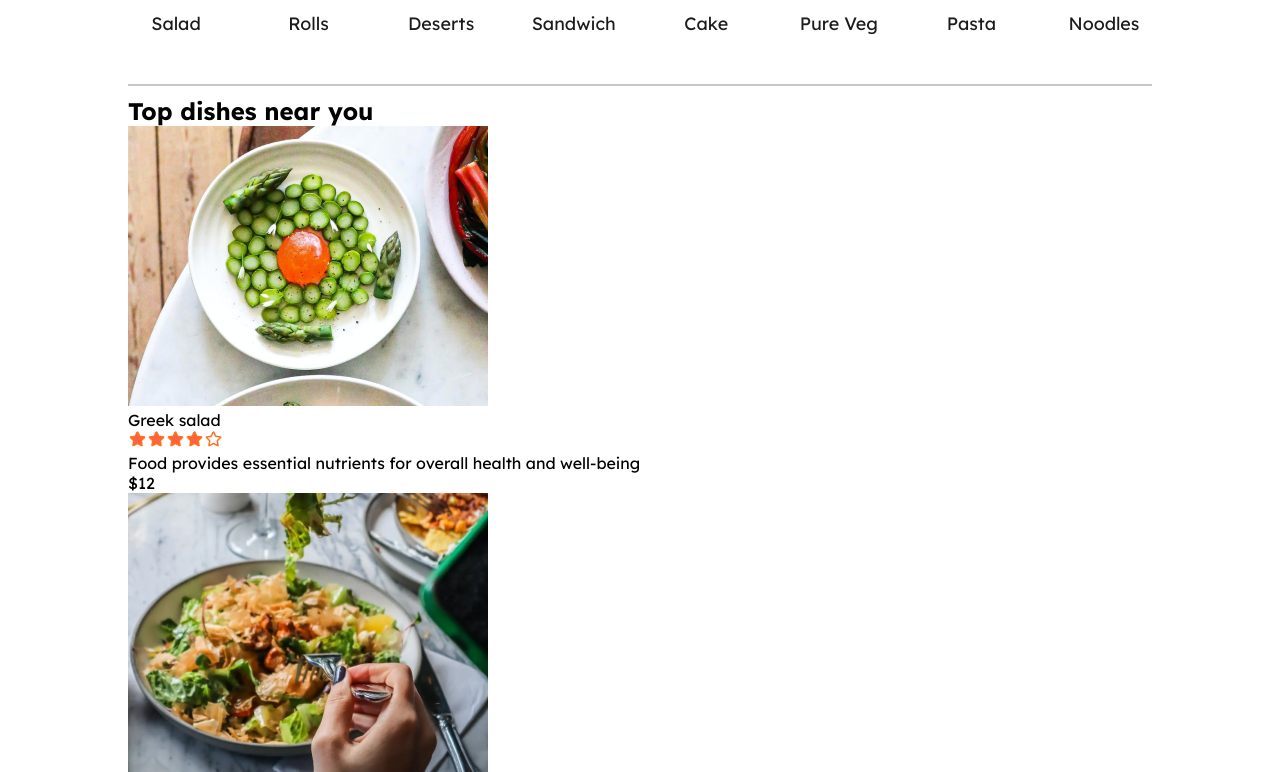
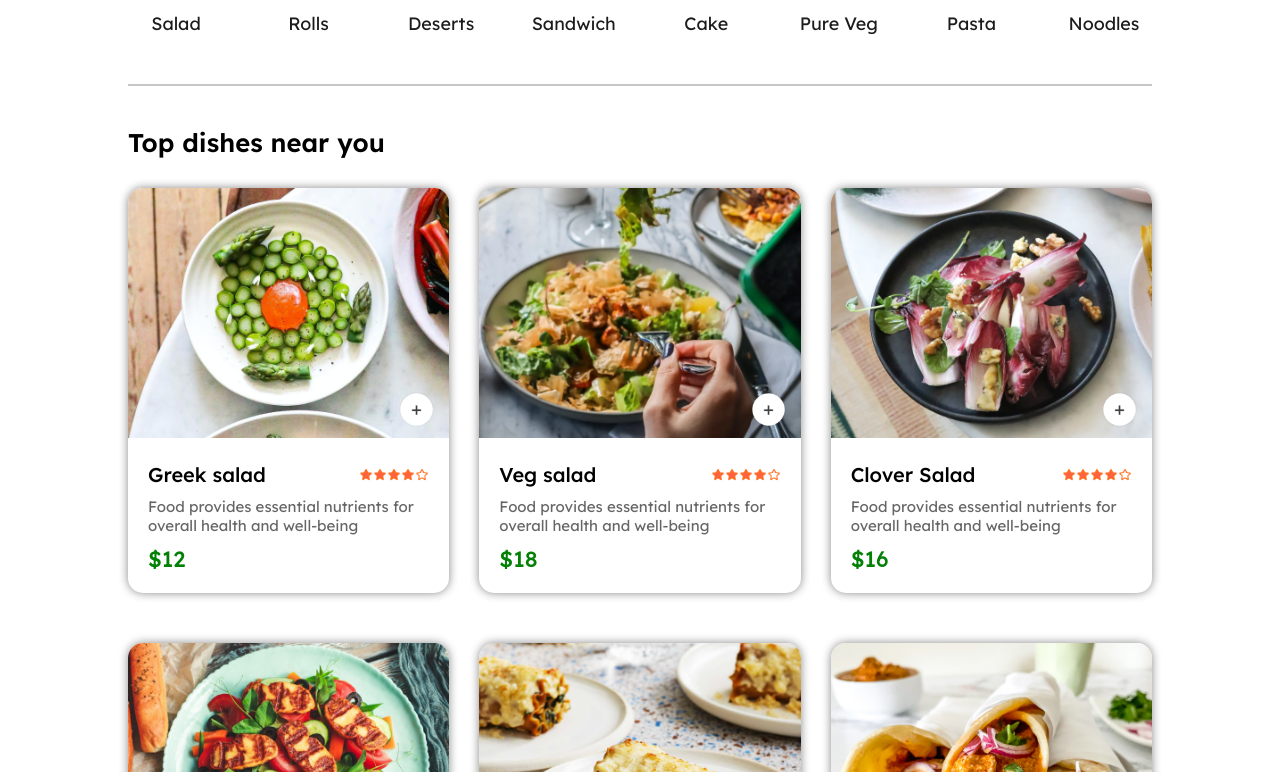
Before and after one commit to narendraojha24/Foodzy, a React (Vite) app in the folder react/: page / in a window 1280 px wide. Shown: the part 848-1620 px from the top of the page. Built offline with nearby package versions, Linux system fonts and the light colour scheme.

Commit message:
Added Food items

```diff
--- a/react/src/components/FoodDisplay/FoodDisplay.css
+++ b/react/src/components/FoodDisplay/FoodDisplay.css
@@ -0,0 +1,14 @@
+.food-display{
+    margin-top: 30px;
+}
+.food-display h2{
+    font-size: max(2vw,24px);
+    font-weight: 600;
+}
+.food-display-list{
+    display: grid;
+    grid-template-columns: repeat(auto-fill,minmax(240px,1fr));
+    margin-top: 30px;
+    gap: 30px;
+    row-gap: 50px;
+}
--- a/react/src/components/FoodItem/FoodItem.css
+++ b/react/src/components/FoodItem/FoodItem.css
@@ -0,0 +1,70 @@
+.food-item{
+    width: 100%;
+    margin: auto;
+    border-radius: 15px;
+    box-shadow: 0px 0px 10px rgb(136, 136, 136);
+    transition: 0.3s;
+    animation: fadeIn 2s;
+    transition-duration: 0.5s;
+    cursor: pointer;
+}
+.food-item:hover{
+    box-shadow: 0px 0px 10px rgb(55, 55, 55);
+}
+.food-item-image{
+    width: 100%;
+    border-radius: 15px 15px 0px 0px;
+}
+.food-item-info{
+    padding: 20px;
+}
+.food-item-name-rating{
+    display: flex;
+    justify-content: space-between;
+    align-items: center;
+    margin-bottom: 10px;
+}
+.food-item-name-rating p{
+    font-size: 20px;
+    font-weight: 500;
+}
+.food-item-name-rating img{
+    width: 70px ;
+}
+.food-item-desc{
+    color: rgb(102, 102, 102);
+    font-size: 15px;
+}
+.food-item-price{
+    color: rgb(2, 129, 6);
+    padding-top: 10px;
+    font-size: 22px;
+    font-weight: 500;
+}
+
+.food-item-img-container{
+    position: relative;
+}
+.food-item-img-container .add{
+    width: 35px;
+    position: absolute;
+    bottom: 15px;
+    right: 15px;
+    cursor: pointer;
+    border-radius: 50%;
+}
+.food-item-counter{
+    position: absolute;
+    bottom: 15px;
+    right: 15px;
+    display: flex;
+    align-items: center;
+    gap: 10px;
+    padding: 6px;
+    border-radius: 50px;
+    background-color: white;
+}
+.food-item-counter img{
+    width: 30px;
+
+}
--- a/react/src/components/FoodItem/FoodItem.jsx
+++ b/react/src/components/FoodItem/FoodItem.jsx
@@ -1,12 +1,25 @@
-import React from 'react'
+import React, { useContext } from 'react'
 import './FoodItem.css'
 import { assets } from '../../assets/assets'
+import { StoreContext } from '../../context/StoreContext'
 
 export default function FoodItem({id,name,price,description,image}) {
+
+  const {cartItems,addToCart,removeFromCart} = useContext(StoreContext);
+
   return (
     <div className='food-item'>
         <div className="food-item-img-container">
             <img className='food-item-image' src={image} alt="" />
+            {!cartItems[id]
+            ?<img className='add' onClick={()=>addToCart(id)} src={assets.add_icon_white}/>
+            :<div className='food-item-counter'>
+              <img onClick={()=>removeFromCart(id)} src={assets.remove_icon_red} alt="" />
+              <p>{cartItems[id]}</p>
+              <img onClick={()=>addToCart(id)} src={assets.add_icon_green} alt="" />
+              </div>
+
+            }
         </div>
         <div className="food-item-info">
             <div className="food-item-name-rating">
--- a/react/src/context/StoreContext.jsx
+++ b/react/src/context/StoreContext.jsx
@@ -1,13 +1,36 @@
-import { createContext } from "react";
+import { createContext, useEffect, useState } from "react";
 import { food_list } from "../assets/assets";
 
 export const StoreContext = createContext(null)
 
 const StoreContextProvider = (props) => {
 
+    const[cartItems,setCartItems] = useState({});
+
+    const addToCart = (itemId) => {
+        if(!cartItems[itemId]){
+            setCartItems((prev)=>({...prev,[itemId]:1}))
+        }
+        else{
+            setCartItems((prev)=>({...prev,[itemId]:prev[itemId]+1}))
+        }
+    }
+
+    const removeFromCart = (itemId) => {
+        setCartItems((prev)=>({...prev,[itemId]:prev[itemId]-1}))
+    }
+
+    useEffect(()=>{
+        console.log(cartItems);
+    },[cartItems])
+
 
     const contextValue = {
-        food_list
+        food_list,
+        cartItems,
+        setCartItems,
+        addToCart,
+        removeFromCart
     }
 
     return (
```
Also changed, not shown: react/public/foodback.jpg.
